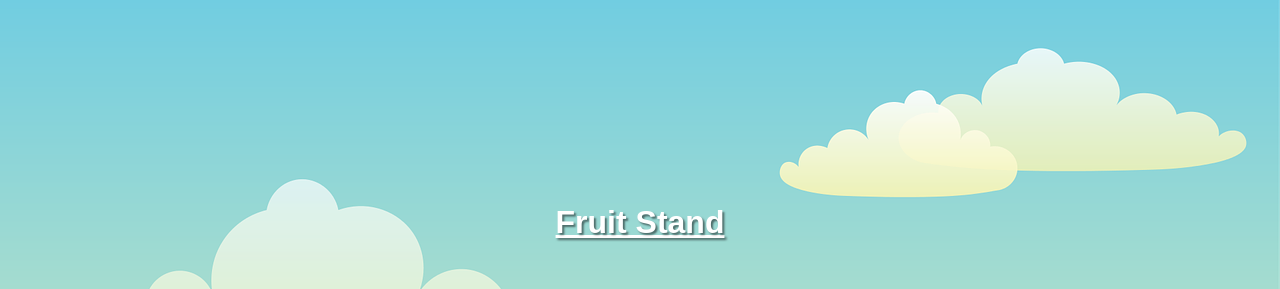
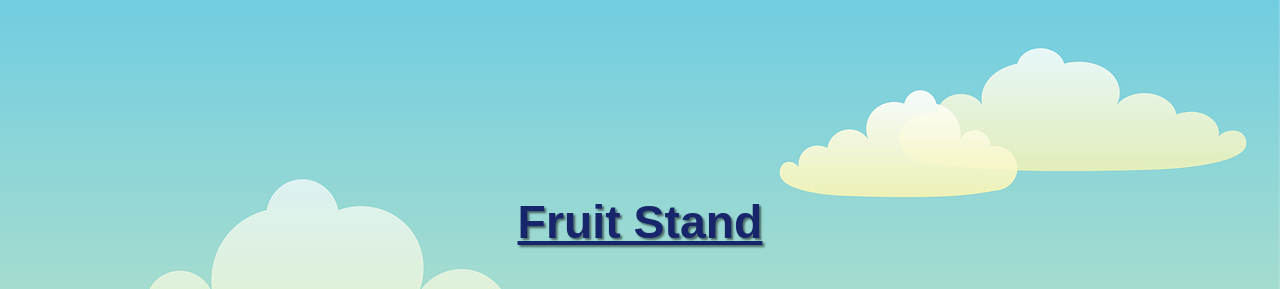
Before and after one commit to mary-martinez/listDetailFromScratch, a plain HTML site: page index.html in a window 1280 px wide. Shown: the top 289 px of the page. Drawn offline with Linux system fonts and the light colour scheme; a web font is replaced by a local one.

Commit message:
more styling

```diff
--- a/styles/style.css
+++ b/styles/style.css
@@ -104,7 +104,8 @@ div {
 .fruit-stand {
     text-decoration: underline;
     text-shadow: 2px 2px 2px var(--color5);
-    color: var(--color1);
+    color: var(--color4);
+    font-size: 2.9rem;
 }
 
 #fruit-shelves {
@@ -118,7 +119,7 @@ div {
     border-radius: 8px;
     box-shadow: 5px 5px 5px var(--color5);
     padding: 15px;
-    width: 200px;
+    width: 250px;
     background-color: var(--color1);
 }
 
```
